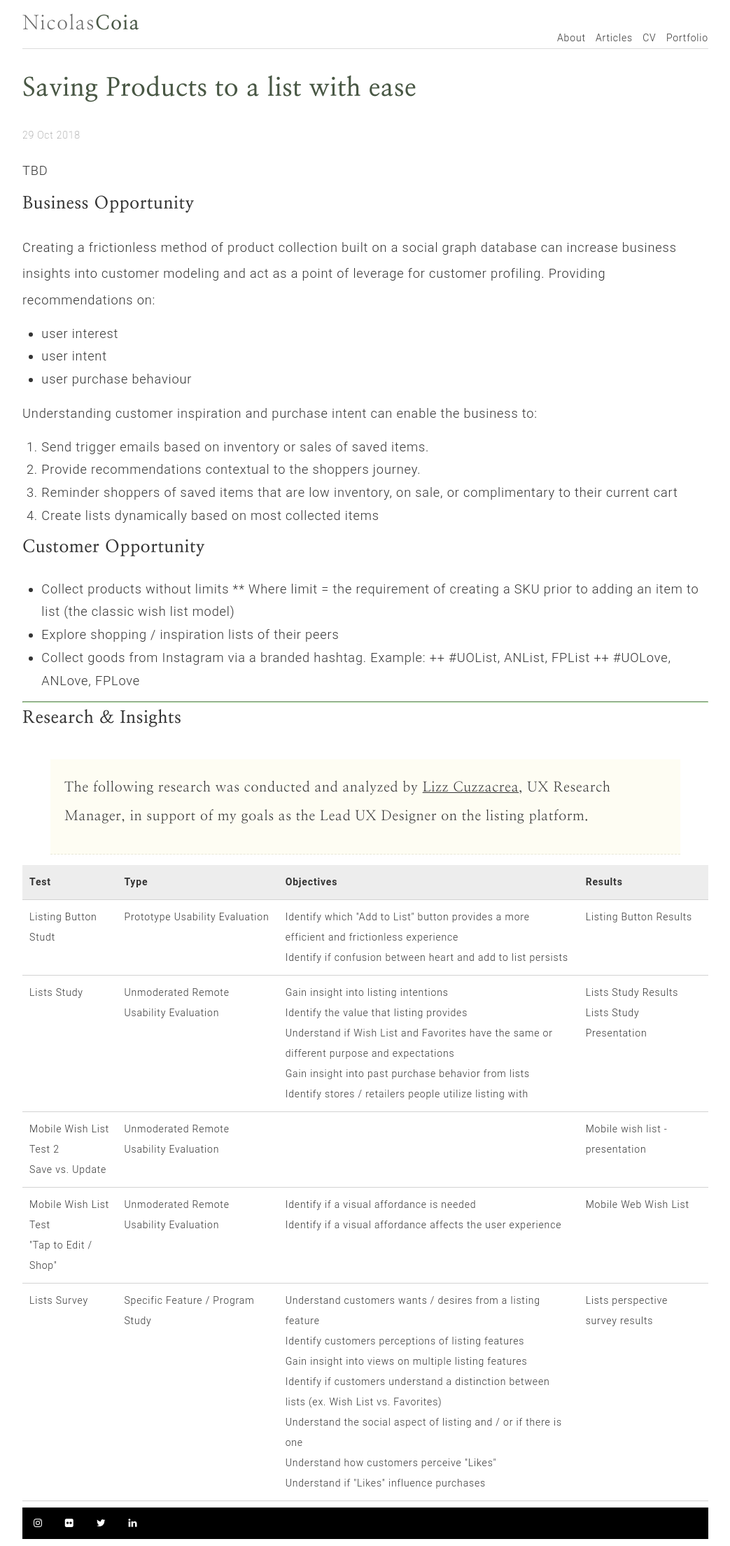
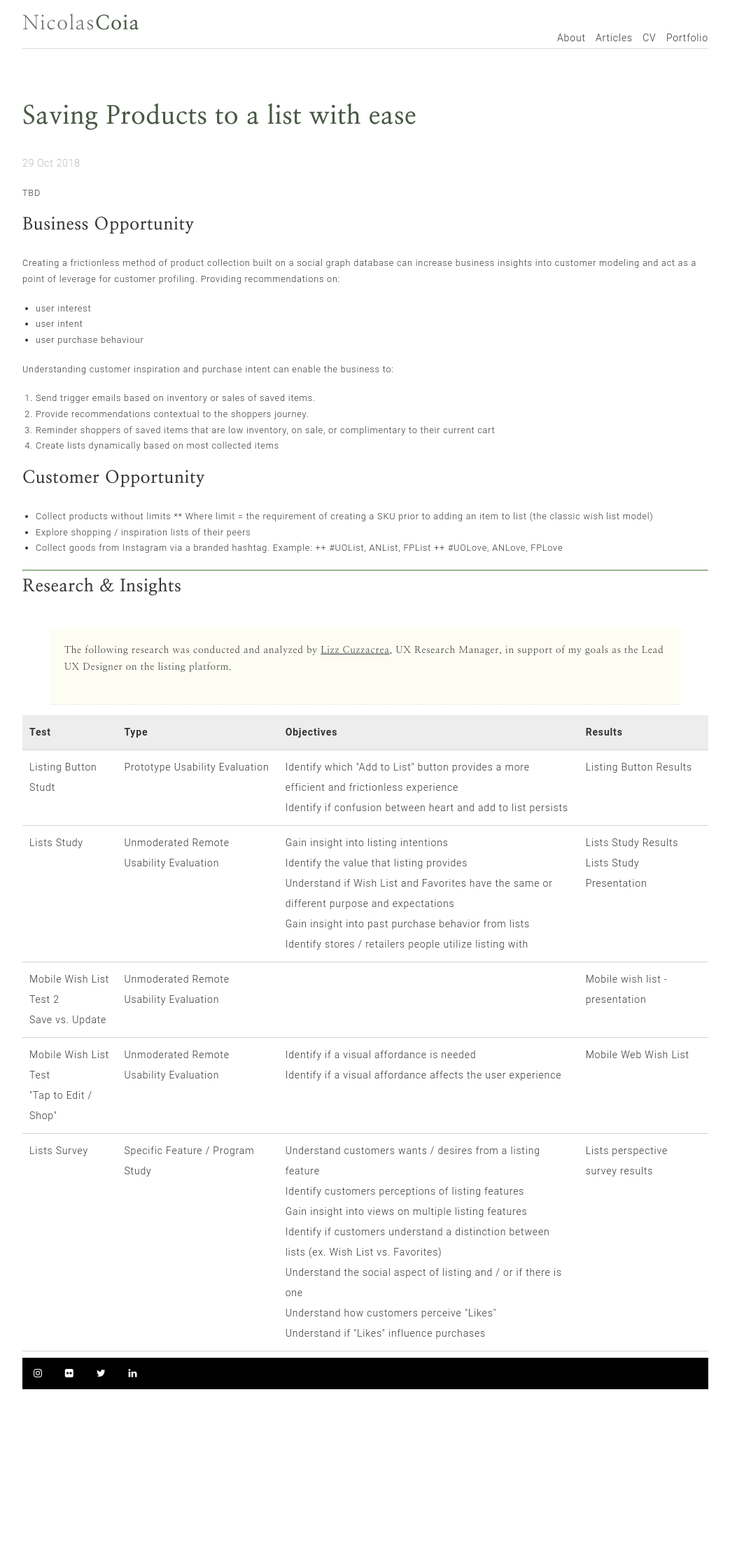
Before and after one commit to dyutibarma/monochrome, a Jekyll site: the page built from _portfolio/2018-10-29-frictionless-Lists.md, in a window 1280 px wide. Shown: the whole page at 70% size, without its empty margins (118-1161 px from the left). Built offline with Jekyll 4.4.1, drawn with Linux system fonts in a browser that asks for light colours; after the commit the page ends 1994 px from its top, so only the background shows below that.

Commit message:
Update typography.scss

```diff
--- a/_sass/typography.scss
+++ b/_sass/typography.scss
@@ -80,11 +80,11 @@ blockquote {
 
 @media (min-width: 940px) { //Breakpoint set to 940px
 
-p, ul, ol {
-	font-size: 1.3em; /* 18px */
-	line-height: 2.071em; /* 29px */
-	margin-bottom: 0.714em; /* 10px */
-}
+/* p, ul, ol {
+	font-size: 1em; /* 14px /
+	line-height: 2.071em; /* 29px /
+	margin-bottom: 0.714em; /* 10px /
+} */
 hr {
     	display: block;
     	margin-top: 0.5em;
@@ -126,7 +126,7 @@ h2 {
     	letter-spacing: .84px;
     	line-height: 29px;
     	color: #485744;
-    	padding: 0 0 40px 0;
+    	padding: 40px 0 40px 0;
 }
 
 /* h2 {
@@ -151,7 +151,7 @@ h3 {
 h4 {
 	font-family : "Nanum Myeongjo", serif;
 	font-size: 1.3em; /* 18px */
-	font-weight: normal;
+	font-weight: 800;
  	letter-spacing: .75px; /* 0.75px */
 	line-height: 19px; /* 19px */
 	padding: 0 0 30px 0; /* 30px */
```
